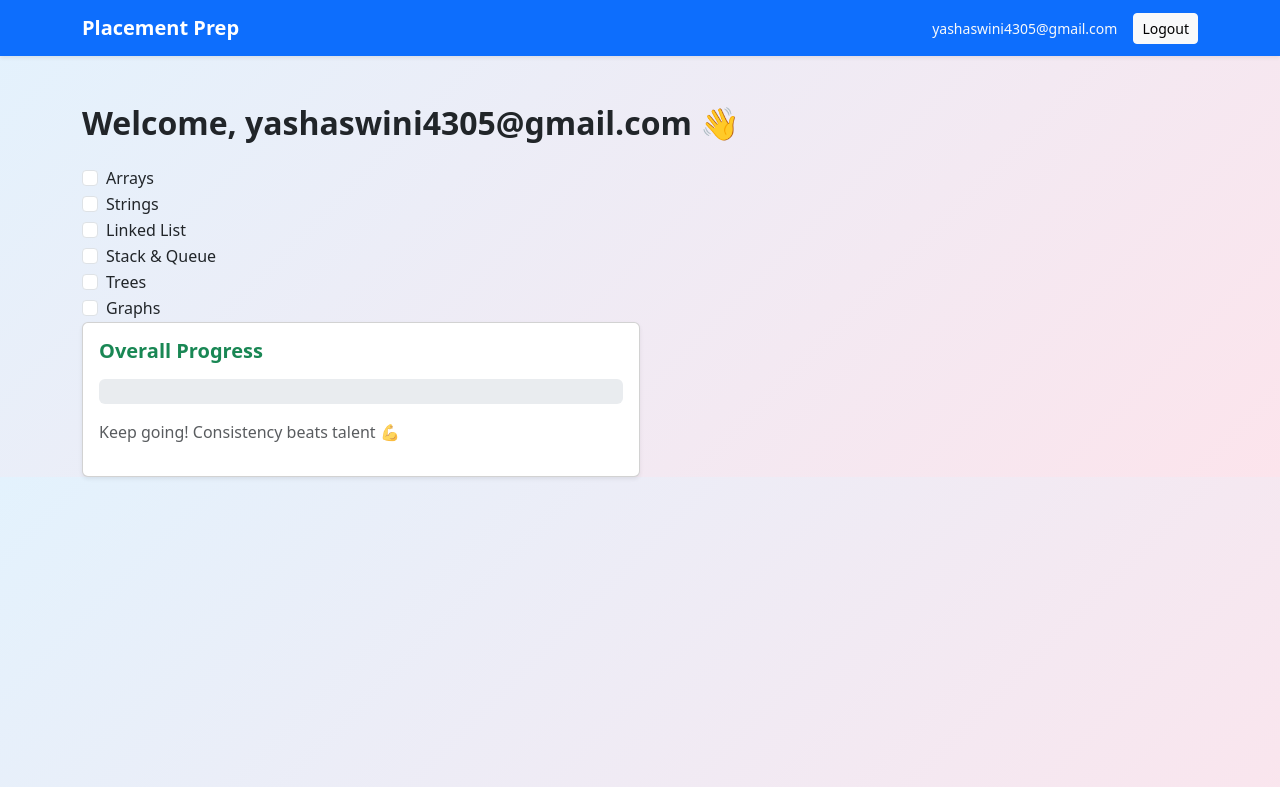
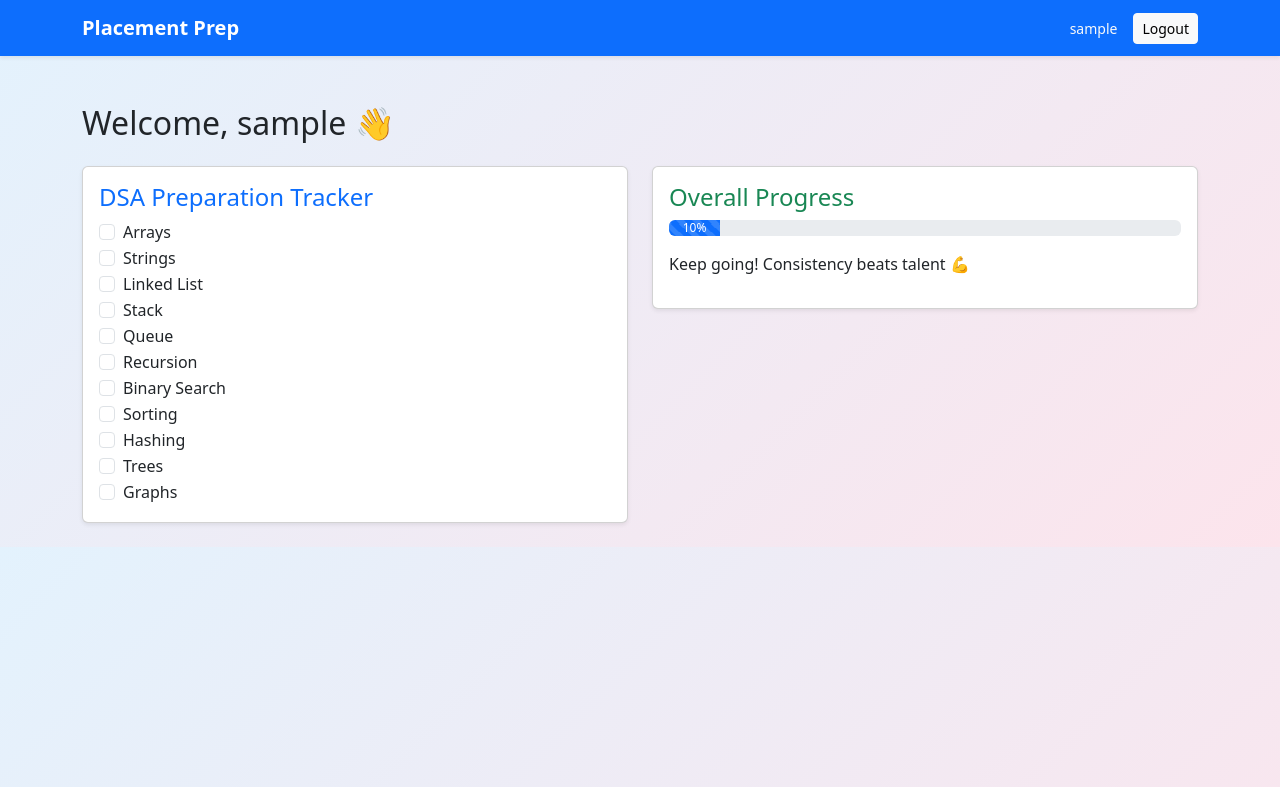
Before and after one commit to Yashaswini-M-4305/placement-preparation-platform, a Flask app: template templates/dashboard.html in a window 1280 px wide. Shown: the top 787 px of the page. Run offline with Flask 3, Linux system fonts and the light colour scheme; a user stored in the database is signed in; the template is opened without the code that fills it: values that come from a table or form of the project are taken from there, most other values are stand-ins (such as "Sample title", 1, 10 or a date in 2020).

Commit message:
Update DSA progress bar on checkbox change

```diff
--- a/app.py
+++ b/app.py
@@ -1,24 +1,47 @@
-from flask import Flask, render_template, request, redirect, session, url_for
+from flask import Flask, render_template, request, redirect, session, url_for, flash
 from flask_sqlalchemy import SQLAlchemy
 from werkzeug.security import generate_password_hash, check_password_hash
-from flask import flash
 
-
+# =====================
+# App Config
+# =====================
 app = Flask(__name__)
 app.secret_key = "secret_key_here"
 
-# Database config
 app.config["SQLALCHEMY_DATABASE_URI"] = "sqlite:///database.db"
 app.config["SQLALCHEMY_TRACK_MODIFICATIONS"] = False
 db = SQLAlchemy(app)
 
 # =====================
-# User Model
+# DSA Topics (Global)
+# =====================
+DSA_TOPICS = [
+    "Arrays",
+    "Strings",
+    "Linked List",
+    "Stack",
+    "Queue",
+    "Recursion",
+    "Binary Search",
+    "Sorting",
+    "Hashing",
+    "Trees",
+    "Graphs"
+]
+
+# =====================
+# Models
 # =====================
 class User(db.Model):
     id = db.Column(db.Integer, primary_key=True)
     email = db.Column(db.String(100), unique=True, nullable=False)
     password = db.Column(db.String(200), nullable=False)
+
+class DSATopic(db.Model):
+    id = db.Column(db.Integer, primary_key=True)
+    topic = db.Column(db.String(50), nullable=False)
+    completed = db.Column(db.Boolean, default=False)
+    user_email = db.Column(db.String(100), nullable=False)
 
 # =====================
 # Home
@@ -38,16 +61,30 @@
         email = request.form["email"]
         password = generate_password_hash(request.form["password"])
 
+        # Check existing email
         if User.query.filter_by(email=email).first():
-            flash("Email already exists. Please login instead.", "danger")
+            flash("Email already exists!", "danger")
             return redirect(url_for("signup"))
 
+        # Create user
         user = User(email=email, password=password)
         db.session.add(user)
         db.session.commit()
 
-        session["user"] = user.email
-        flash("Account created successfully!", "success")
+        # Auto add DSA topics
+        for topic in DSA_TOPICS:
+            db.session.add(
+                DSATopic(
+                    topic=topic,
+                    completed=False,
+                    user_email=email
+                )
+            )
+        db.session.commit()
+
+        # Auto login
+        session["user"] = email
+        flash("Account created successfully 🎉", "success")
         return redirect(url_for("dashboard"))
 
     return render_template("signup.html")
@@ -64,24 +101,55 @@
         user = User.query.filter_by(email=email).first()
 
         if user and check_password_hash(user.password, password):
-            session["user"] = user.email
-            flash("Login successful!", "success")
+            session["user"] = email
+            flash("Login successful ✅", "success")
             return redirect(url_for("dashboard"))
 
-        flash("Invalid email or password", "danger")
+        flash("Invalid email or password ❌", "danger")
         return redirect(url_for("login"))
 
     return render_template("login.html")
 
-
 # =====================
-# Dashboard (Protected)
+# Dashboard
 # =====================
 @app.route("/dashboard")
 def dashboard():
     if "user" not in session:
         return redirect(url_for("login"))
-    return render_template("dashboard.html")
+
+    topics = DSATopic.query.filter_by(
+        user_email=session["user"]
+    ).all()
+
+    total = len(topics)
+    completed = len([t for t in topics if t.completed])
+    progress = int((completed / total) * 100) if total > 0 else 0
+
+    return render_template(
+        "dashboard.html",
+        topics=topics,
+        progress=progress
+    )
+
+# =====================
+# Update Topic (AJAX)
+# =====================
+@app.route("/update-topic", methods=["POST"])
+def update_topic():
+    if "user" not in session:
+        return "Unauthorized", 401
+
+    topic_id = request.form.get("id")
+    completed = request.form.get("completed") == "true"
+
+    topic = DSATopic.query.get(topic_id)
+    if topic:
+        topic.completed = completed
+        db.session.commit()
+
+    return "OK"
+
 
 # =====================
 # Logout
@@ -89,9 +157,8 @@
 @app.route("/logout")
 def logout():
     session.pop("user", None)
-    flash("Logged out successfully", "info")
+    flash("Logged out successfully 👋", "info")
     return redirect(url_for("login"))
-
 
 # =====================
 # Run App
--- a/templates/dashboard.html
+++ b/templates/dashboard.html
@@ -1,84 +1,68 @@
 {% extends "base.html" %}
-
 {% block title %}Dashboard{% endblock %}
 
 {% block content %}
-<h2 class="fw-bold mb-4">
-    Welcome, {{ session["user"] }} 👋
-</h2>
 
-<div id="dsa-tracker">
+<h2 class="mb-4">Welcome, {{ session["user"] }} 👋</h2>
+
+<div class="row">
+  <!-- DSA Tracker -->
+  <div class="col-md-6">
+    <div class="card shadow-sm p-3 mb-4">
+      <h4 class="text-primary">DSA Preparation Tracker</h4>
+
+      {% if topics %}
+        {% for topic in topics %}
           <div class="form-check">
-        <input class="form-check-input dsa-checkbox" type="checkbox">
-        <label class="form-check-label">Arrays</label>
+            <input
+              class="form-check-input"
+              type="checkbox"
+              {% if topic.completed %}checked{% endif %}
+              onchange="updateTopic({{ topic.id }}, this.checked)"
+            >
+            <label class="form-check-label">
+              {{ topic.topic }}
+            </label>
           </div>
-
-    <div class="form-check">
-        <input class="form-check-input dsa-checkbox" type="checkbox">
-        <label class="form-check-label">Strings</label>
-    </div>
-
-    <div class="form-check">
-        <input class="form-check-input dsa-checkbox" type="checkbox">
-        <label class="form-check-label">Linked List</label>
-    </div>
-
-    <div class="form-check">
-        <input class="form-check-input dsa-checkbox" type="checkbox">
-        <label class="form-check-label">Stack & Queue</label>
-    </div>
-
-    <div class="form-check">
-        <input class="form-check-input dsa-checkbox" type="checkbox">
-        <label class="form-check-label">Trees</label>
-    </div>
-
-    <div class="form-check">
-        <input class="form-check-input dsa-checkbox" type="checkbox">
-        <label class="form-check-label">Graphs</label>
+        {% endfor %}
+      {% else %}
+        <p class="text-muted">No topics found</p>
+      {% endif %}
     </div>
   </div>
 
-
   <!-- Progress -->
   <div class="col-md-6">
-        <div class="card shadow-sm">
-            <div class="card-body">
-                <h5 class="fw-bold text-success mb-3">
-                    Overall Progress
-                </h5>
+    <div class="card shadow-sm p-3">
+      <h4 class="text-success">Overall Progress</h4>
 
-                <div class="progress" style="height: 25px;">
-                    <div id="progress-bar"
+      <div class="progress mb-3">
+        <div
           class="progress-bar progress-bar-striped progress-bar-animated"
-                         style="width: 0%">
-                        0%
+          style="width: {{ progress }}%"
+        >
+          {{ progress }}%
         </div>
       </div>
 
-                <p class="text-muted mt-3">
-                    Keep going! Consistency beats talent 💪
-                </p>
+      <p>Keep going! Consistency beats talent 💪</p>
     </div>
   </div>
 </div>
-</div>
+
 <script>
-    const checkboxes = document.querySelectorAll('.dsa-checkbox');
-    const progressBar = document.getElementById('progress-bar');
-
-    function updateProgress() {
-        const total = checkboxes.length;
-        const checked = document.querySelectorAll('.dsa-checkbox:checked').length;
-        const percent = Math.round((checked / total) * 100);
-
-        progressBar.style.width = percent + "%";
-        progressBar.innerText = percent + "%";
+function updateTopic(id, completed) {
+  fetch("/update-topic", {
+    method: "POST",
+    headers: {
+      "Content-Type": "application/x-www-form-urlencoded"
+    },
+    body: `id=${id}&completed=${completed}`
+  }).then(() => {
+    location.reload();   // 🔥 THIS LINE FIXES EVERYTHING
+  });
 }
-
-    checkboxes.forEach(cb => {
-        cb.addEventListener('change', updateProgress);
-    });
 </script>
 
+
 {% endblock %}
```
Also changed, not shown: database.db (deleted), instance/database.db. Lines whose indentation alone changed are shown as unchanged.
